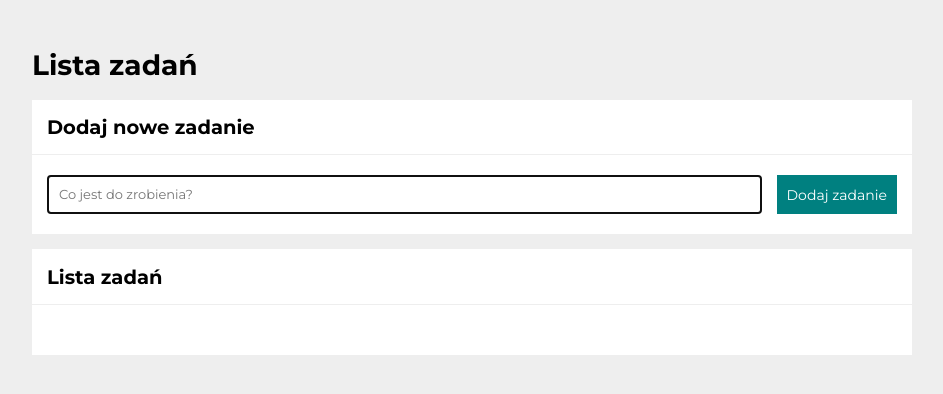
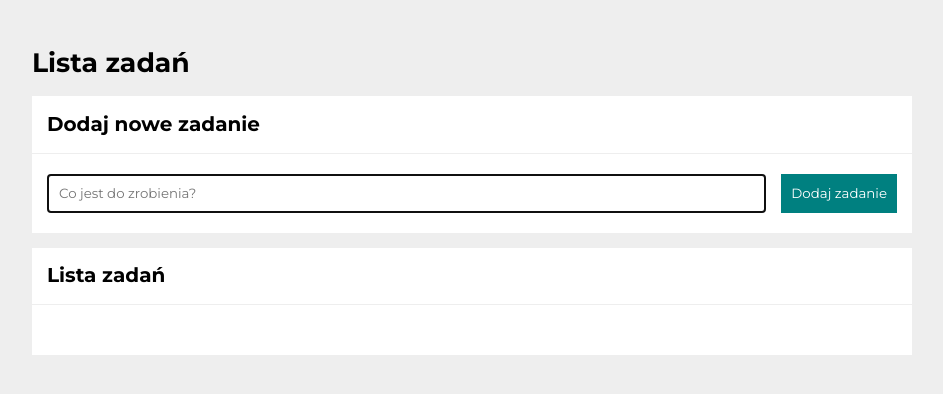
Before and after one commit to taniamishakova/to-do-list, a plain HTML site: page index.html in a window 1280 px wide. Shown: the whole page, without its empty margins (168-1111 px from the left). Drawn offline with nearby package versions, Linux system fonts and the light colour scheme.

Commit message:
deleted font-size and added fornt-size smaller for global body

```diff
--- a/css/form.css
+++ b/css/form.css
@@ -17,7 +17,6 @@
 .form__input {
     flex-grow: 1;
     border: 2px solid #eee;
-    font-size: 13px;
     padding: 10px;
 }
 
@@ -30,7 +29,6 @@
 }
 
 .form__button {
-    font-size: 14px;
     background-color: teal;
     color: white;
     padding: 10px;
--- a/css/section.css
+++ b/css/section.css
@@ -16,7 +16,6 @@
     padding: 0 10px;
     grid-gap: 20px;
     background-color: white;
-    font-size: 13px;
 }
 
 @media (max-width: 767px) {
--- a/css/style.css
+++ b/css/style.css
@@ -9,10 +9,10 @@ html {
 .body {
     background-color: #eee;
     font-family: 'Montserrat', sans-serif;
+    font-size: smaller;
 }
 
 .header {
-    font-size: 14px;
     padding-top: 20px;
     margin: 10px;
 }
--- a/css/taskList.css
+++ b/css/taskList.css
@@ -34,7 +34,6 @@
     background-color: green;
     margin: 0 15px;
     flex: 0 0 30px;
-    font-size: 15px;
     transition: background 0.5s;
 }
 
```
